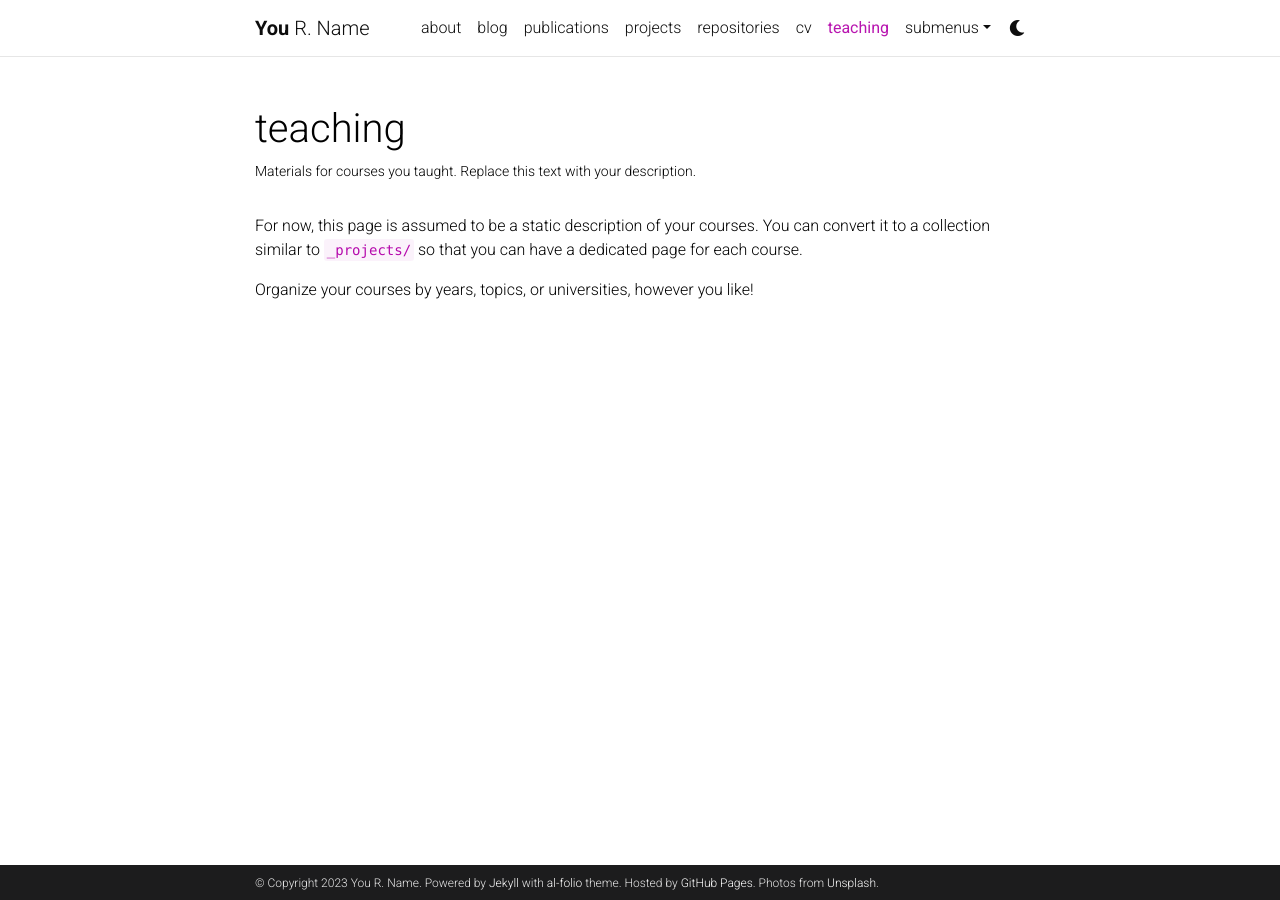
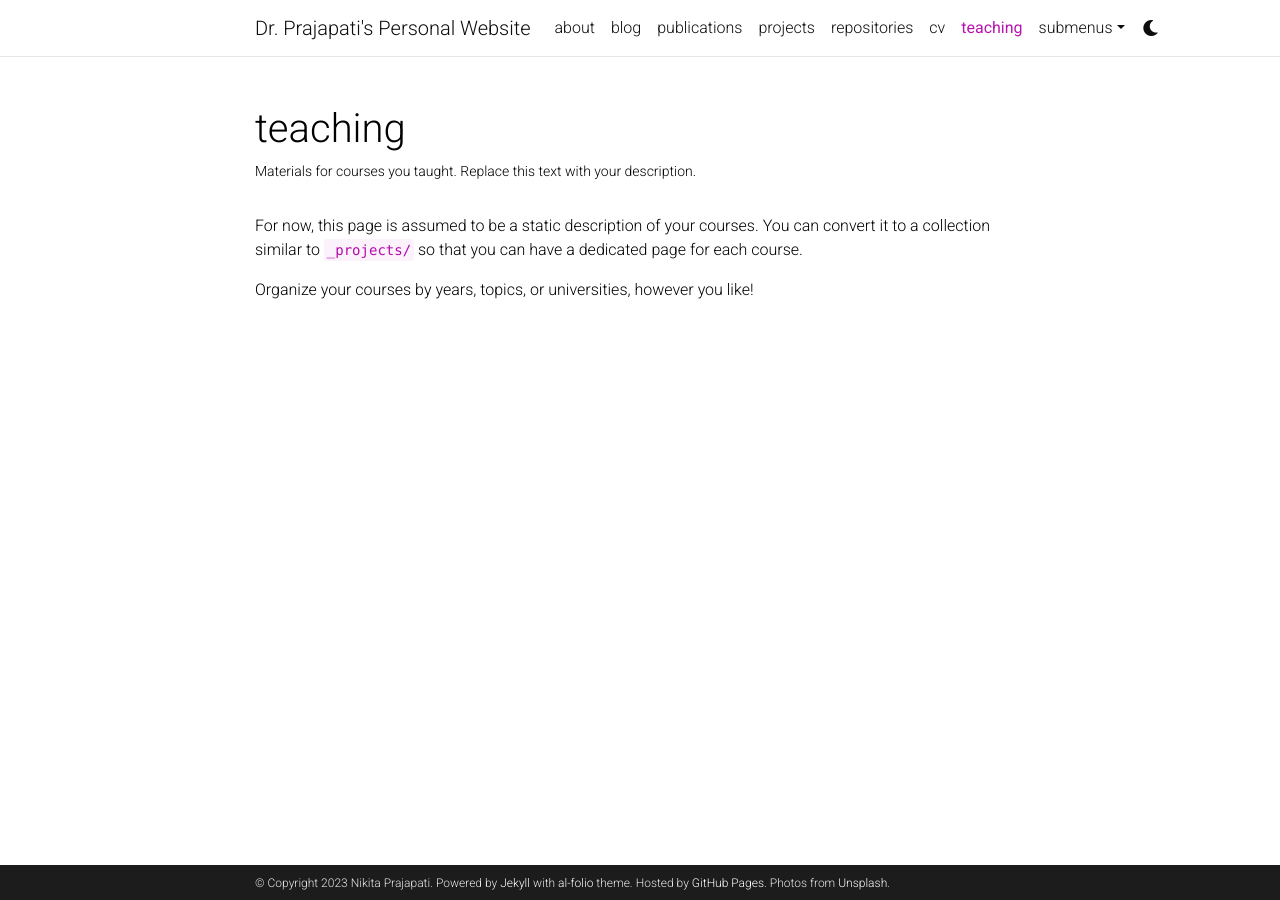
Before and after one commit to kewlclay/kewlclay.github.io, a Jekyll site: the page built from _pages/teaching.md, in a window 1280 px wide. Built offline with Jekyll 4.4.1, drawn with Linux system fonts in a browser that asks for light colours; comment, search, counter and statistics services are not loaded; a style sheet for code colours, icons or effects is not loaded.

Commit message:
inital config

```diff
--- a/_config.yml
+++ b/_config.yml
@@ -2,10 +2,10 @@
 # Site settings
 # -----------------------------------------------------------------------------
 
-title: blank # the website title (if blank, full name will be used instead)
-first_name: You
-middle_name: R.
-last_name: Name
+title: Dr. Prajapati's Personal Website
+first_name: Nikita
+middle_name:
+last_name: Prajapati
 email: you@example.com
 description: > # the ">" symbol means to ignore newlines until "footer_text:"
   A simple, whitespace theme for academics. Based on [*folio](https://github.com/bogoli/-folio) design.
@@ -18,7 +18,7 @@ keywords: jekyll, jekyll-theme, academic-website, portfolio-website  # add your
 lang: en # the language of your site (for example: en, fr, cn, ru, etc.)
 icon: ⚛️  # the emoji used as the favicon (alternatively, provide image name in /assets/img/)
 
-url: https://alshedivat.github.io # the base hostname & protocol for your site
+url: https://kewlclay.github.io # the base hostname & protocol for your site
 baseurl: /al-folio # the subpath of your site, e.g. /blog/
 last_updated: false # set to true if you want to display last updated in the footer
 impressum_path:  # set to path to include impressum link in the footer, use the same path as permalink in a page, helps to conform with EU GDPR
```
